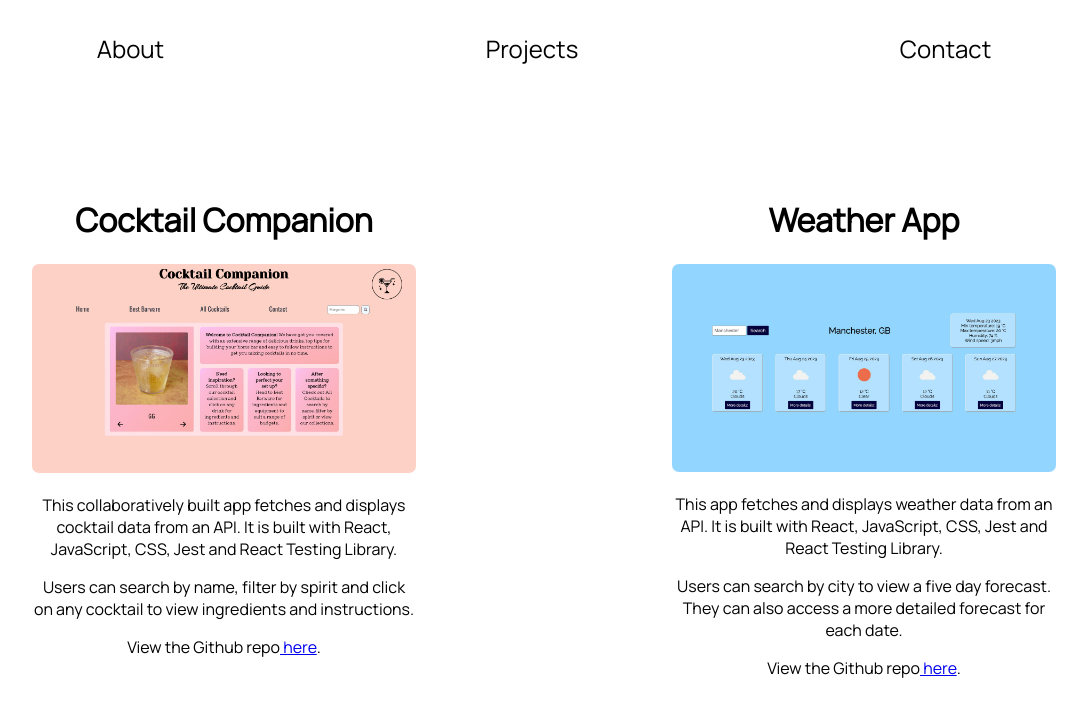
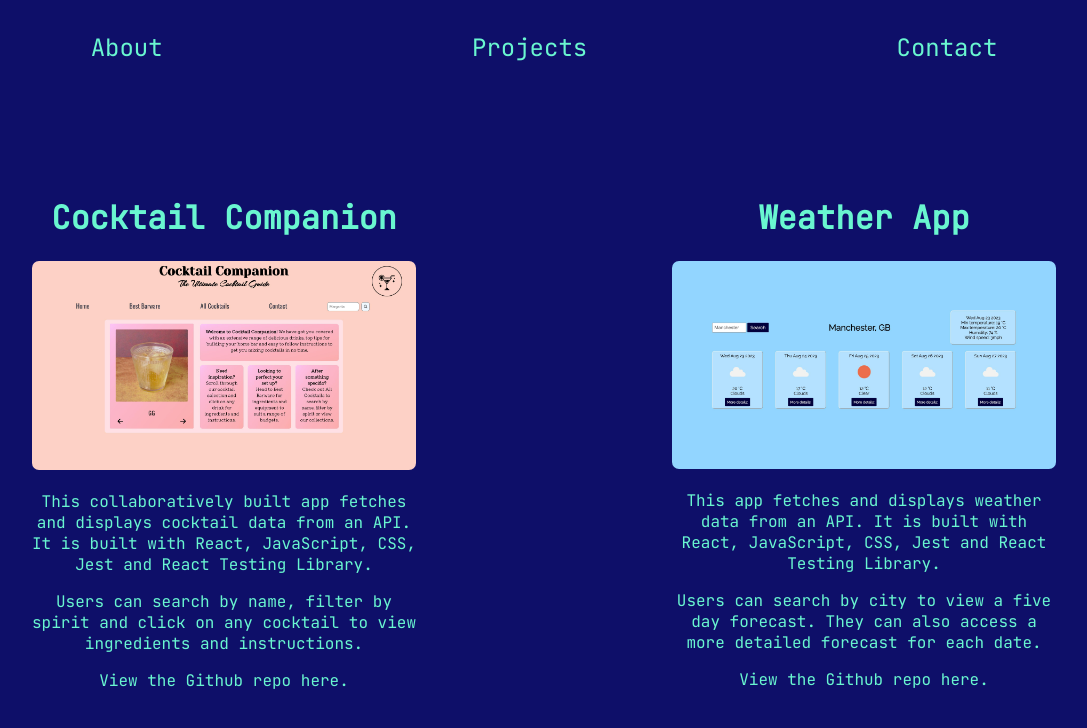
Before and after one commit to cprieststephens/portfolio, a React (Create React App) app: page /projects in a window 1280 px wide. Shown: the top 728 px of the page, without its empty margins (96-1183 px from the left). Built offline with nearby package versions, Linux system fonts and the light colour scheme.

Commit message:
Add background colour, change font style and colour, add logo

```diff
--- a/src/components/About.js
+++ b/src/components/About.js
@@ -1,4 +1,5 @@
 import React from "react";
+import logo from "../img/logo.png";
 import "../styles/about.css";
 
 const About = () => {
@@ -6,6 +7,7 @@ const About = () => {
     <div className="about">
       <h1 className="about__name">Camilla Priest-Stephens</h1>
       <h2 className="about__job-title">Frontend Developer</h2>
+      <img className="about__logo" src={logo} alt="laptop logo" />
       <p className="about__tech">
         React, JavaScript, CSS, Jest, React Testing Library
       </p>
--- a/src/components/Projects.js
+++ b/src/components/Projects.js
@@ -26,11 +26,13 @@ const Projects = () => {
           to view ingredients and instructions.
         </p>
         <p>
-          View the Github repo
-          <Link to={process.env.REACT_APP_COCKTAIL_REPO} target="_blank">
-            <span> here</span>
+          <Link
+            className="projects-item__repo"
+            to={process.env.REACT_APP_COCKTAIL_REPO}
+            target="_blank"
+          >
+            View the Github repo here.
           </Link>
-          .
         </p>
       </div>
       <div className="projects-item">
@@ -51,11 +53,13 @@ const Projects = () => {
           access a more detailed forecast for each date.
         </p>
         <p>
-          View the Github repo
-          <Link to={process.env.REACT_APP_WEATHER_REPO} target="_blank">
-            <span> here</span>
+          <Link
+            className="projects-item__repo"
+            to={process.env.REACT_APP_WEATHER_REPO}
+            target="_blank"
+          >
+            View the Github repo here.
           </Link>
-          .
         </p>
       </div>
     </div>
--- a/src/index.css
+++ b/src/index.css
@@ -1,7 +1,8 @@
-@import url("https://fonts.googleapis.com/css2?family=Manrope&display=swap");
+@import url("https://fonts.googleapis.com/css2?family=JetBrains+Mono&display=swap");
 
 body {
-  font-family: "Manrope", sans-serif;
+  background-color: #0E0F69;
+  font-family: "JetBrains Mono", monospace;
   margin: 0;
   padding: 0;
 }
--- a/src/styles/about.css
+++ b/src/styles/about.css
@@ -1,6 +1,11 @@
 .about {
   width: 60%;
-  margin: auto;
+  margin: 0 auto;
   text-align: center;
-  padding: 7rem 0;
+  padding: 5rem 0;
+  color: #69F6D0;
 }
+
+.about__logo {
+  width: 40%;
+}
--- a/src/styles/navbar.css
+++ b/src/styles/navbar.css
@@ -15,9 +15,9 @@
 }
 
 .navbar-links__item:link {
-    color: #000000;
+    color: #69F6D0;
 }
 
 .navbar-links__item:visited {
-    color: #000000;
+    color: #69F6D0;
 }
--- a/src/styles/projects.css
+++ b/src/styles/projects.css
@@ -1,5 +1,6 @@
 .projects {
   display: flex;
+  color: #69F6D0;
 }
 
 .projects-item {
@@ -12,3 +13,12 @@
   width: 100%;
   border-radius: 7px;
 }
+
+.projects-item__repo:link {
+  text-decoration: none;
+  color: #69F6D0;
+}
+
+.projects-item__repo:visited {
+  color: #69F6D0;
+}
```
Also changed, not shown: src/img/logo.png (added).
